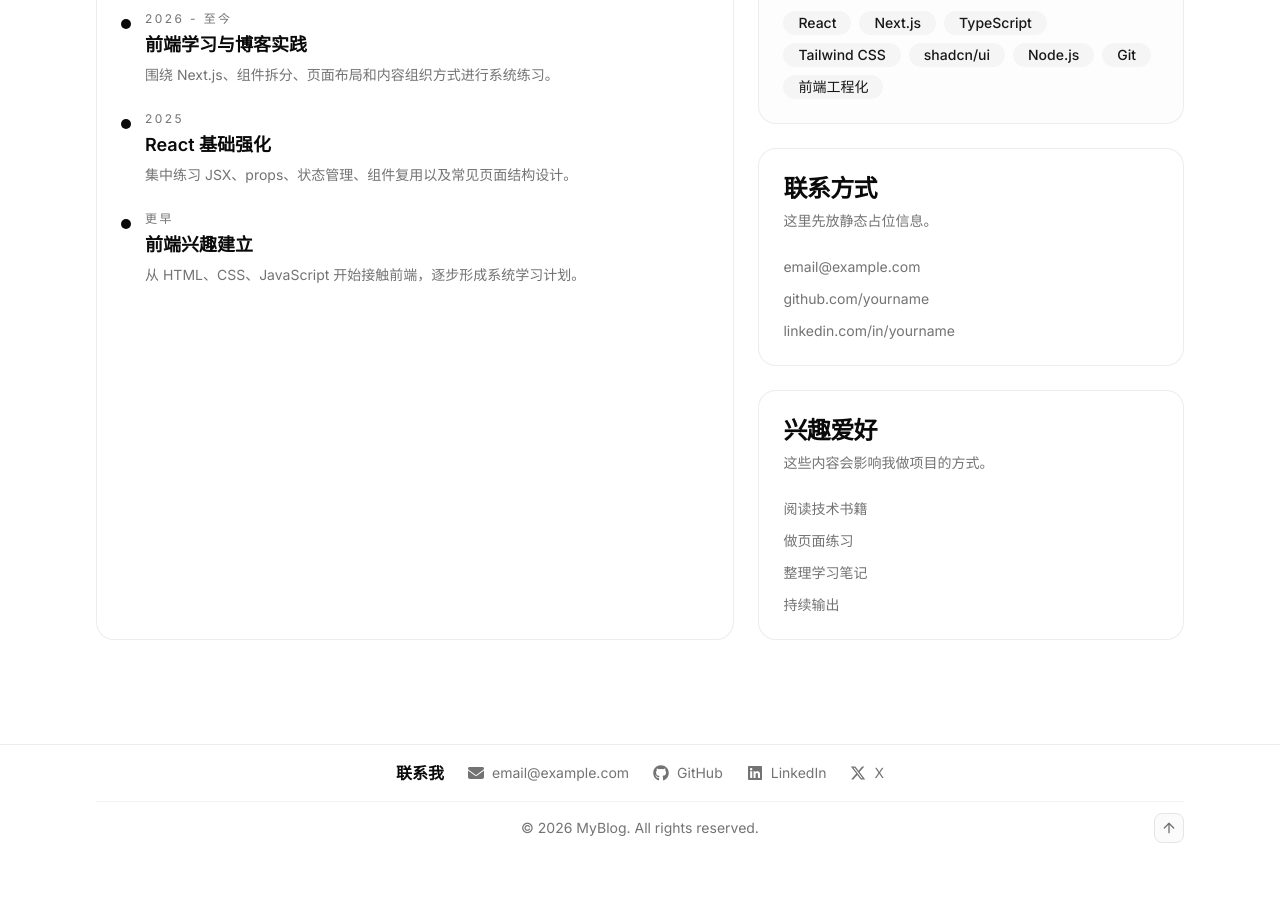
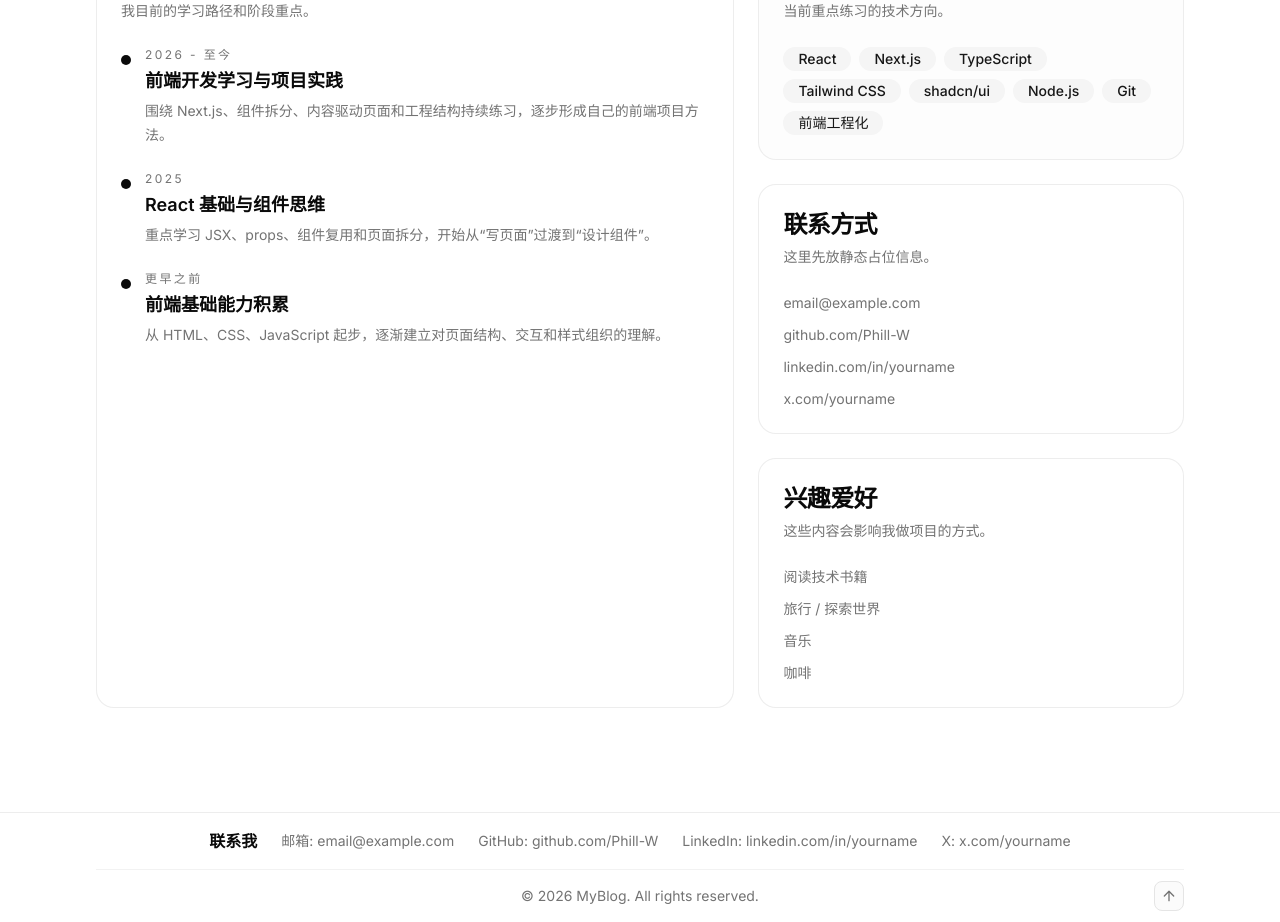
Before and after one commit to Phill-W/my-blog, a Next.js app: page /about in a window 1280 px wide. Shown: the part 520-1442 px from the top of the page. Before the commit the page ends 1374 px from the top, so only its background shows below. Built offline with nearby package versions, Linux system fonts and the light colour scheme.

Commit message:
feat: 项目与站点信息接入统一内容配置

```diff
--- a/app/about/page.tsx
+++ b/app/about/page.tsx
@@ -1,45 +1,13 @@
 import Container from "@/components/Container";
 import SectionHeading from "@/components/SectionHeading";
 import TagList from "@/components/TagList";
-
-const skillTags = [
-  "React",
-  "Next.js",
-  "TypeScript",
-  "Tailwind CSS",
-  "shadcn/ui",
-  "Node.js",
-  "Git",
-  "前端工程化",
-];
-
-const timeline = [
-  {
-    period: "2026 - 至今",
-    title: "前端学习与博客实践",
-    description: "围绕 Next.js、组件拆分、页面布局和内容组织方式进行系统练习。",
-  },
-  {
-    period: "2025",
-    title: "React 基础强化",
-    description:
-      "集中练习 JSX、props、状态管理、组件复用以及常见页面结构设计。",
-  },
-  {
-    period: "更早",
-    title: "前端兴趣建立",
-    description:
-      "从 HTML、CSS、JavaScript 开始接触前端，逐步形成系统学习计划。",
-  },
-];
-
-const contacts = [
-  "email@example.com",
-  "github.com/yourname",
-  "linkedin.com/in/yourname",
-];
-
-const interests = ["阅读技术书籍", "做页面练习", "整理学习笔记", "持续输出"];
+import {
+  contacts,
+  interests,
+  profile,
+  skillTags,
+  timeline,
+} from "@/content/site";
 
 export default function AboutPage() {
   return (
@@ -55,12 +23,14 @@ export default function AboutPage() {
               <p className="text-sm font-medium uppercase tracking-[0.2em] text-muted-foreground">
                 About Me
               </p>
+              <p className="text-sm font-medium uppercase tracking-[0.2em] text-muted-foreground">
+                {profile.role}
+              </p>
               <h1 className="text-4xl font-semibold tracking-tight text-foreground sm:text-5xl">
-                你好，我是 XXX
+                {profile.name}
               </h1>
               <p className="max-w-2xl text-sm leading-7 text-muted-foreground sm:text-base">
-                我是一名前端学习者，正在通过一个个人博客项目系统练习页面布局、组件拆分、
-                Tailwind CSS 和 Next.js 的实际使用方式。
+                {profile.intro}
               </p>
             </div>
           </div>
@@ -110,8 +80,8 @@ export default function AboutPage() {
                   description="这里先放静态占位信息。"
                 />
                 <div className="space-y-3 text-sm text-muted-foreground">
-                  {contacts.map((item) => (
-                    <p key={item}>{item}</p>
+                  {contacts.map((item, index) => (
+                    <p key={index}>{item.value}</p>
                   ))}
                 </div>
               </div>
--- a/app/page.tsx
+++ b/app/page.tsx
@@ -8,6 +8,7 @@ import TagList from "@/components/TagList";
 import { buttonVariants } from "@/components/ui/button";
 import { cn } from "@/lib/utils";
 import { getLatestPosts, getPostHref } from "@/lib/posts";
+import { getFeaturedProjects } from "@/lib/projects";
 
 const techTags = [
   "React",
@@ -16,32 +17,9 @@ const techTags = [
   "Tailwind CSS",
   "shadcn/ui",
 ];
+//获取项目数据
+const featuredProjects = getFeaturedProjects();
 
-const featuredProjects = [
-  {
-    name: "个人博客系统",
-    description:
-      "基于 Next.js 构建的个人博客首页原型，练习页面布局、组件拆分和响应式设计。",
-    tags: ["Next.js", "TypeScript", "Tailwind"],
-    githubHref: "https://github.com",
-    previewHref: "https://example.com",
-  },
-  {
-    name: "任务管理页面",
-    description: "一个用于练习卡片布局、筛选栏和信息层级的静态项目展示页面。",
-    tags: ["React", "UI Design", "shadcn/ui"],
-    githubHref: "https://github.com",
-    previewHref: "https://example.com",
-  },
-  {
-    name: "组件拆分练习",
-    description:
-      "围绕通用卡片、标题区块和标签组件做拆分练习，提升页面组织能力。",
-    tags: ["React", "组件设计", "前端"],
-    githubHref: "https://github.com",
-    previewHref: "https://example.com",
-  },
-];
 //从服务器抽取数据
 const latestPosts = getLatestPosts(3);
 
@@ -122,7 +100,7 @@ export default function Home() {
 
           <div className="grid gap-6 md:grid-cols-2 xl:grid-cols-3">
             {featuredProjects.map((project) => (
-              <ProjectCard key={project.name} {...project} />
+              <ProjectCard key={project.slug} {...project} />
             ))}
           </div>
         </Container>
--- a/app/projects/page.tsx
+++ b/app/projects/page.tsx
@@ -6,35 +6,10 @@ import SectionHeading from "@/components/SectionHeading";
 import TagList from "@/components/TagList";
 import { buttonVariants } from "@/components/ui/button";
 import { cn } from "@/lib/utils";
+import { getAllProjects, getAllProjectTags } from "@/lib/projects";
 
-const projectTags = ["全部", "Web 应用", "练习项目", "UI 设计", "组件拆分"];
-
-const projects = [
-  {
-    name: "个人博客系统",
-    description:
-      "基于 Next.js 的个人博客练习项目，重点练习页面布局、组件拆分和静态路由组织。",
-    tags: ["Next.js", "TypeScript", "Tailwind"],
-    githubHref: "https://github.com",
-    previewHref: "https://example.com",
-  },
-  {
-    name: "任务管理页面",
-    description:
-      "一个用于练习信息密度、卡片布局和筛选区域组织方式的静态前端页面。",
-    tags: ["React", "UI Design", "shadcn/ui"],
-    githubHref: "https://github.com",
-    previewHref: "https://example.com",
-  },
-  {
-    name: "组件拆分练习",
-    description:
-      "围绕按钮、卡片、标签、标题区块等组件进行拆分和复用，提升页面组织能力。",
-    tags: ["React", "组件设计", "前端"],
-    githubHref: "https://github.com",
-    previewHref: "https://example.com",
-  },
-];
+const projects = getAllProjects();
+const projectTags = getAllProjectTags();
 
 export default function ProjectsPage() {
   return (
@@ -73,7 +48,7 @@ export default function ProjectsPage() {
 
           <div className="grid gap-6 md:grid-cols-2 xl:grid-cols-3">
             {projects.map((project) => (
-              <ProjectCard key={project.name} {...project} />
+              <ProjectCard key={project.slug} {...project} />
             ))}
           </div>
         </Container>
--- a/components/SiteFooter.tsx
+++ b/components/SiteFooter.tsx
@@ -3,7 +3,7 @@
 import Link from "next/link";
 import { ArrowUp } from "lucide-react";
 import { FaEnvelope, FaGithub, FaLinkedin, FaXTwitter } from "react-icons/fa6";
-
+import { contacts, siteConfig } from "@/content/site";
 import Container from "@/components/Container";
 
 export default function SiteFooter() {
@@ -18,44 +18,22 @@ export default function SiteFooter() {
           <span className="font-semibold text-foreground">联系我</span>
 
           <div className="flex flex-wrap items-center justify-center gap-6 text-sm text-muted-foreground">
-            <Link
-              href="mailto:email@example.com"
-              className="flex items-center gap-2 transition-colors hover:text-foreground"
-            >
-              <FaEnvelope className="h-4 w-4" />
-              <span>email@example.com</span>
-            </Link>
-
-            <Link
-              href="https://github.com"
-              className="flex items-center gap-2 transition-colors hover:text-foreground"
-            >
-              <FaGithub className="h-4 w-4" />
-              <span>GitHub</span>
-            </Link>
-
-            <Link
-              href="https://linkedin.com"
-              className="flex items-center gap-2 transition-colors hover:text-foreground"
-            >
-              <FaLinkedin className="h-4 w-4" />
-              <span>LinkedIn</span>
-            </Link>
-
-            <Link
-              href="https://x.com"
-              className="flex items-center gap-2 transition-colors hover:text-foreground"
-            >
-              <FaXTwitter className="h-4 w-4" />
-              <span>X</span>
-            </Link>
+            {contacts.map((item) => (
+              <Link
+                key={item.label}
+                href={item.href}
+                className="transition-colors hover:text-foreground"
+              >
+                {item.label}: {item.value}
+              </Link>
+            ))}
           </div>
         </div>
 
         <hr className="my-4 border-border/50" />
 
         <div className="relative flex items-center justify-center text-sm text-muted-foreground">
-          <p>© 2026 MyBlog. All rights reserved.</p>
+          <p>{siteConfig.footerText}</p>
 
           <button
             type="button"
--- /dev/null
+++ b/content/projects.ts
@@ -0,0 +1,41 @@
+export type Project = {
+  slug: string;
+  name: string;
+  description: string;
+  tags: string[];
+  githubHref: string;
+  previewHref: string;
+  featured: boolean;
+};
+
+export const projects: Project[] = [
+  {
+    slug: "my-blog-system",
+    name: "个人博客系统",
+    description:
+      "基于 Next.js 构建的个人博客项目，用来练习布局、组件拆分、动态路由和内容管理。",
+    tags: ["Next.js", "TypeScript", "Tailwind"],
+    githubHref: "https://github.com",
+    previewHref: "https://example.com",
+    featured: true,
+  },
+  {
+    slug: "task-management-ui",
+    name: "任务管理页面",
+    description: "一个用于练习卡片布局、筛选结构和信息层级的静态前端项目页面。",
+    tags: ["React", "UI Design", "shadcn/ui"],
+    githubHref: "https://github.com",
+    previewHref: "https://example.com",
+    featured: true,
+  },
+  {
+    slug: "component-splitting-lab",
+    name: "组件拆分练习",
+    description:
+      "围绕通用卡片、标题区块和标签组件做拆分练习，提升页面组织能力。",
+    tags: ["React", "组件设计", "前端"],
+    githubHref: "https://github.com",
+    previewHref: "https://example.com",
+    featured: true,
+  },
+];
--- /dev/null
+++ b/content/site.ts
@@ -0,0 +1,75 @@
+export const navItems = [
+  { href: "/", label: "首页" },
+  { href: "/blog", label: "博客" },
+  { href: "/projects", label: "项目" },
+  { href: "/about", label: "关于我" },
+];
+
+export const siteConfig = {
+  siteName: "MyBlog",
+  footerText: "© 2026 MyBlog. All rights reserved.",
+};
+
+export const profile = {
+  name: "你好，我是 XXX",
+  role: "前端开发者",
+  intro:
+    "我正在使用 Next.js、Tailwind CSS 和 shadcn/ui 搭建自己的个人博客。这个项目会一步步练习布局、组件拆分、动态路由和内容管理。",
+};
+
+export const skillTags = [
+  "React",
+  "Next.js",
+  "TypeScript",
+  "Tailwind CSS",
+  "shadcn/ui",
+  "Node.js",
+  "Git",
+  "前端工程化",
+];
+
+export const timeline = [
+  {
+    period: "2026 - 至今",
+    title: "前端开发学习与项目实践",
+    description:
+      "围绕 Next.js、组件拆分、内容驱动页面和工程结构持续练习，逐步形成自己的前端项目方法。",
+  },
+  {
+    period: "2025",
+    title: "React 基础与组件思维",
+    description:
+      "重点学习 JSX、props、组件复用和页面拆分，开始从“写页面”过渡到“设计组件”。",
+  },
+  {
+    period: "更早之前",
+    title: "前端基础能力积累",
+    description:
+      "从 HTML、CSS、JavaScript 起步，逐渐建立对页面结构、交互和样式组织的理解。",
+  },
+];
+
+export const contacts = [
+  {
+    label: "邮箱",
+    value: "email@example.com",
+    href: "mailto:email@example.com",
+  },
+  {
+    label: "GitHub",
+    value: "github.com/Phill-W",
+    href: "https://github.com/Phill-W",
+  },
+  {
+    label: "LinkedIn",
+    value: "linkedin.com/in/yourname",
+    href: "https://linkedin.com",
+  },
+  {
+    label: "X",
+    value: "x.com/yourname",
+    href: "https://x.com",
+  },
+];
+
+export const interests = ["阅读技术书籍", "旅行 / 探索世界", "音乐", "咖啡"];
--- /dev/null
+++ b/lib/projects.ts
@@ -0,0 +1,21 @@
+import { projects, type Project } from "@/content/projects";
+
+export function getAllProjects(): Project[] {
+  return [...projects];
+}
+
+export function getFeaturedProjects(): Project[] {
+  return projects.filter((project) => project.featured);
+}
+
+export function getAllProjectTags(): string[] {
+  const tags = new Set<string>();
+
+  for (const project of projects) {
+    for (const tag of project.tags) {
+      tags.add(tag);
+    }
+  }
+
+  return ["全部", ...Array.from(tags)];
+}
```
Also changed, not shown: components/SiteHeader.tsx (+2 -8 lines).
